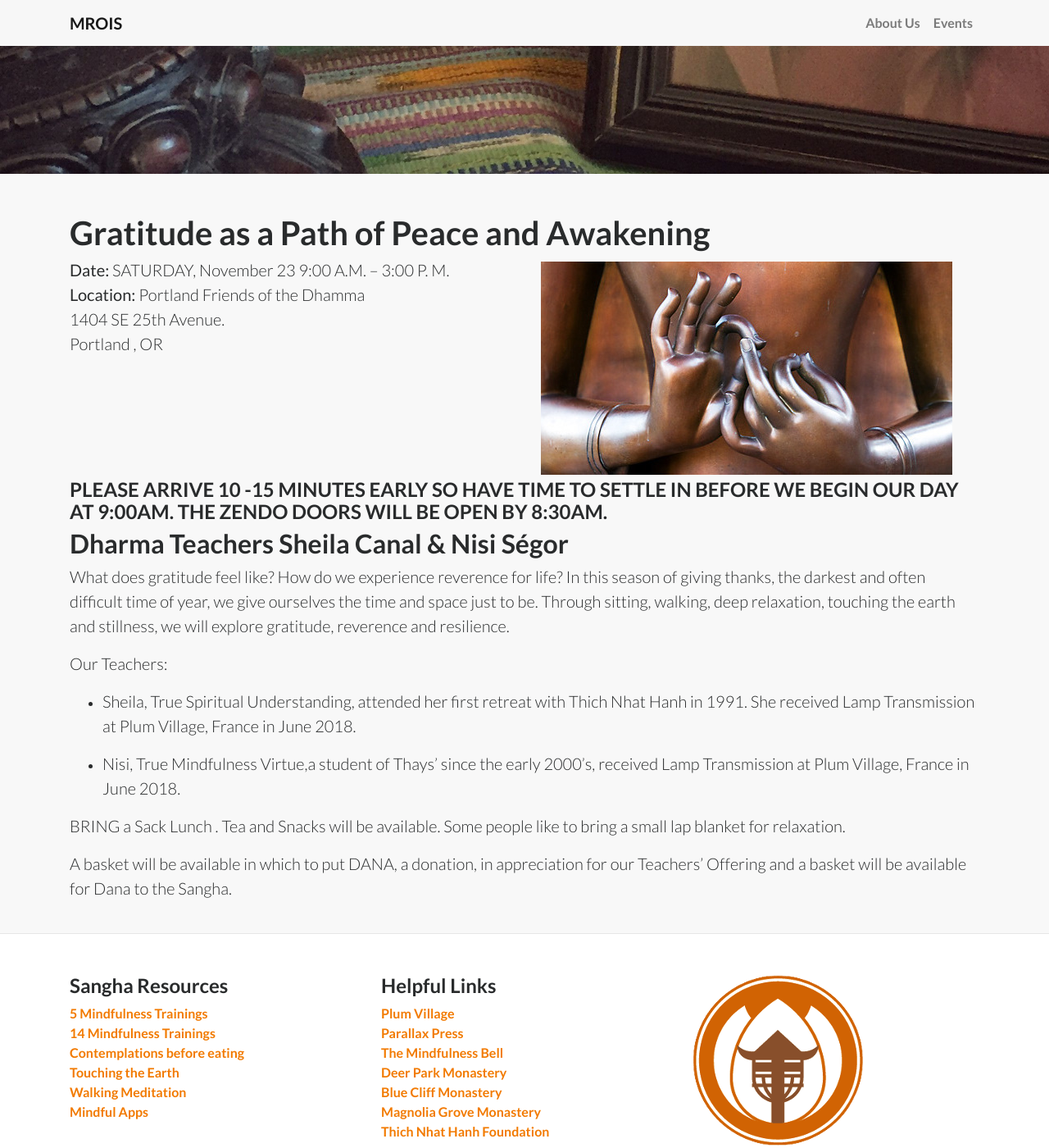
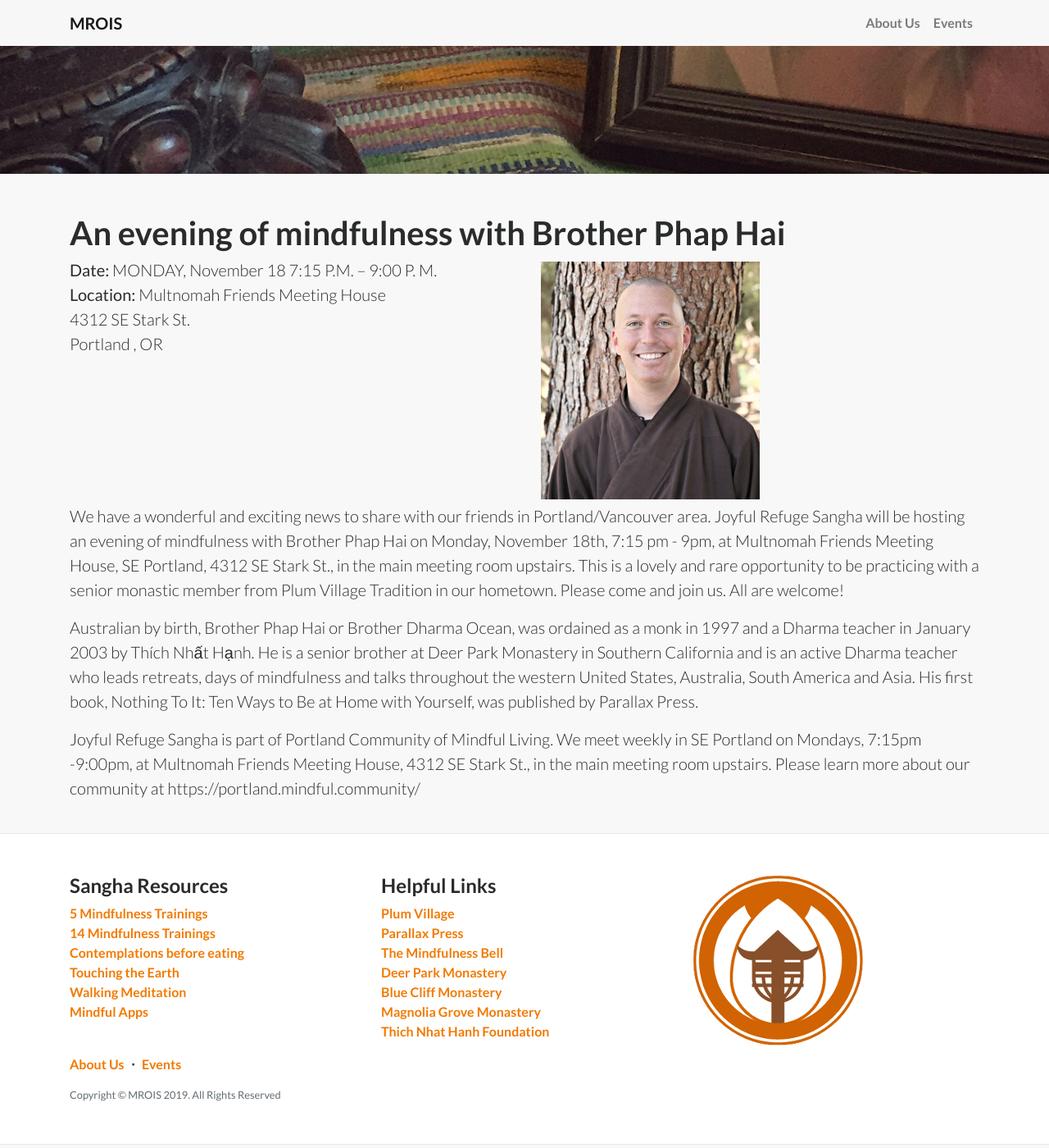
Before and after one commit to MROIS/events.mindful.community, a Jekyll site: the page built from _posts/2019-10-26-gratitute-dom.md, in a window 1280 px wide and 1400 px high, scrolled down 600 px. Shown: the whole window at 82% size. Built offline with Jekyll 4.4.1, drawn with Linux system fonts in a browser that asks for light colours.

Commit message:
Update 2019-10-26-gratitute-dom.md

```diff
--- a/_posts/2019-10-26-gratitute-dom.md
+++ b/_posts/2019-10-26-gratitute-dom.md
@@ -1,31 +1,16 @@
 ---
 layout: event
-title:  "Gratitude as a Path of Peace and Awakening"
+title:  "An evening of mindfulness with Brother Phap Hai"
 event-type: "Day of Mindfulness"
-permalink: /events/dom-gratitude/
-location: "Portland Friends of the Dhamma<br>1404 SE 25th Avenue.<br>Portland , OR"
-date-time: SATURDAY, November 23  9:00 A.M. – 3:00 P. M.
+permalink: /events/phaphai/
+location: "Multnomah Friends Meeting House<br>4312 SE Stark St.<br>Portland , OR"
+date-time: MONDAY, November 18  7:15 P.M. – 9:00 P. M.
 link:
-image: domnisi.jpg
+image: Phap-Hai.jpg
 ---
 
-#### PLEASE ARRIVE 10 -15 MINUTES EARLY SO HAVE TIME TO SETTLE IN BEFORE WE BEGIN OUR DAY AT 9:00AM. THE ZENDO DOORS WILL BE OPEN BY 8:30AM.
+We have a wonderful and exciting news to share with our friends in Portland/Vancouver area. Joyful Refuge Sangha will be hosting an evening of mindfulness with Brother Phap Hai on Monday, November 18th, 7:15 pm - 9pm, at Multnomah Friends Meeting House, SE Portland, 4312 SE Stark St., in the main meeting room upstairs. This is a lovely and rare opportunity to be practicing with a senior monastic member from Plum Village Tradition in our hometown. Please come and join us. All are welcome!
 
+Australian by birth, Brother Phap Hai or Brother Dharma Ocean, was ordained as a monk in 1997 and a Dharma teacher in January 2003 by Thích Nhất Hạnh. He is a senior brother at Deer Park Monastery in Southern California and is an active Dharma teacher who leads retreats, days of mindfulness and talks throughout the western United States, Australia, South America and Asia. His first book, Nothing To It: Ten Ways to Be at Home with Yourself, was published by Parallax Press.
 
-## Dharma Teachers Sheila Canal & Nisi Ségor
-
-
-What does gratitude feel like?  How do we experience reverence for life?  In this season of giving thanks, the darkest and often difficult time of year, we give ourselves the time and space just to be. Through sitting, walking, deep relaxation, touching the earth and stillness, we will explore gratitude, reverence and resilience.
-
-
-Our Teachers:
-
-* Sheila, True Spiritual Understanding, attended her first retreat with Thich Nhat Hanh in 1991. She received Lamp Transmission at Plum Village, France in June 2018.
-
-* Nisi, True Mindfulness Virtue,a student of Thays’ since the early 2000’s, received Lamp Transmission at Plum Village, France in June 2018.
-
-BRING a Sack Lunch . Tea and Snacks will be available.  Some people like to bring a small lap blanket for relaxation.
-
-
-
-A basket will be available in which to put DANA, a donation, in appreciation for our Teachers’ Offering and a basket will be available for Dana to the Sangha.
+Joyful Refuge Sangha is part of Portland Community of Mindful Living. We meet weekly in SE Portland on Mondays, 7:15pm -9:00pm, at Multnomah Friends Meeting House, 4312 SE Stark St., in the main meeting room upstairs. Please learn more about our community at https://portland.mindful.community/
```
